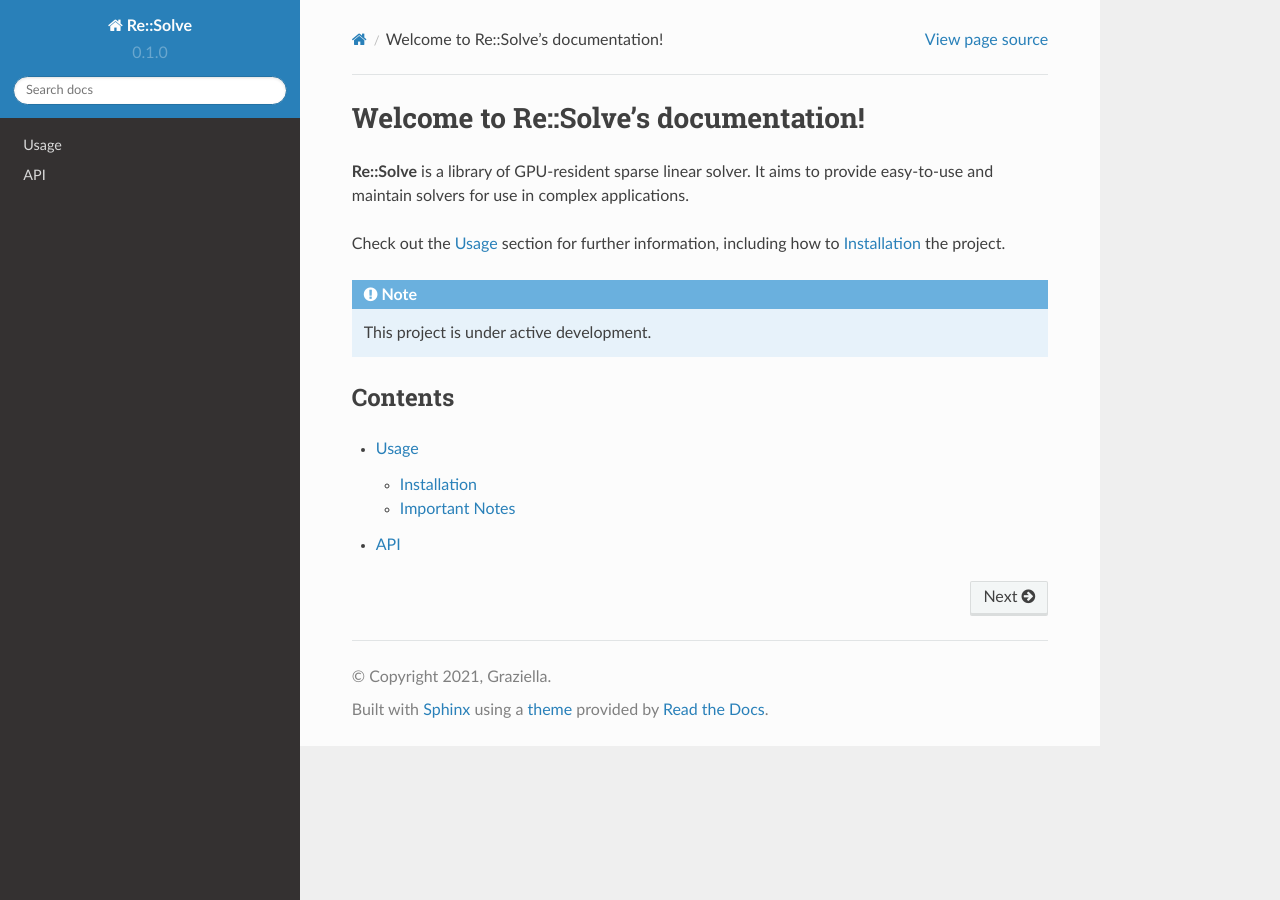
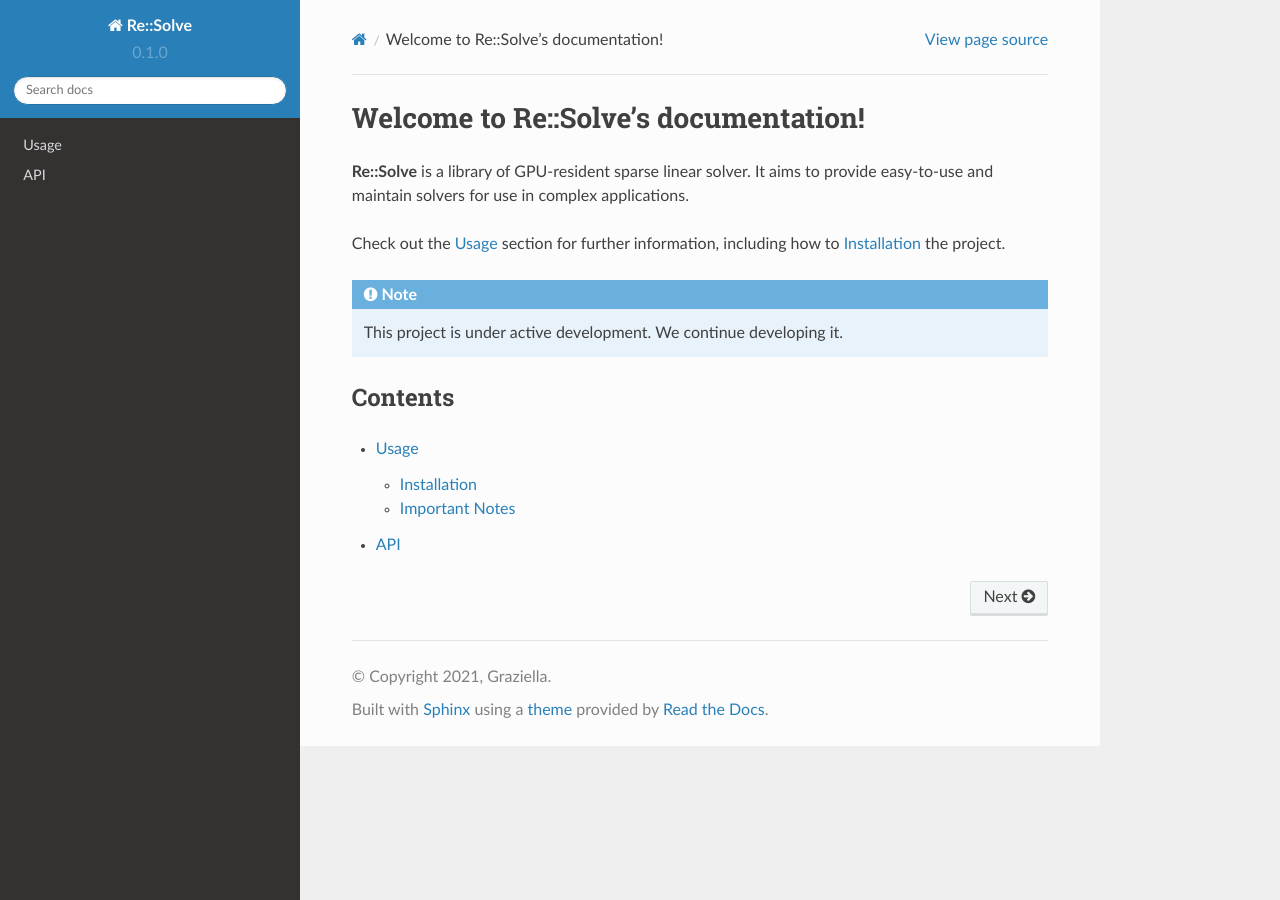
Before and after one commit to pelesh/ReSolve, a Sphinx documentation site: the page built from docs/source/index.rst, in a window 1280 px wide. Built offline with Sphinx 7.4.7 and the Read the Docs theme 2.0.0, drawn with Linux system fonts in a browser that asks for light colours.

Commit message:
Modify new branch

```diff
--- a/docs/source/index.rst
+++ b/docs/source/index.rst
@@ -9,7 +9,7 @@
 
 .. note::
 
-   This project is under active development.
+   This project is under active development. We continue developing it.
 
 Contents
 --------
```
